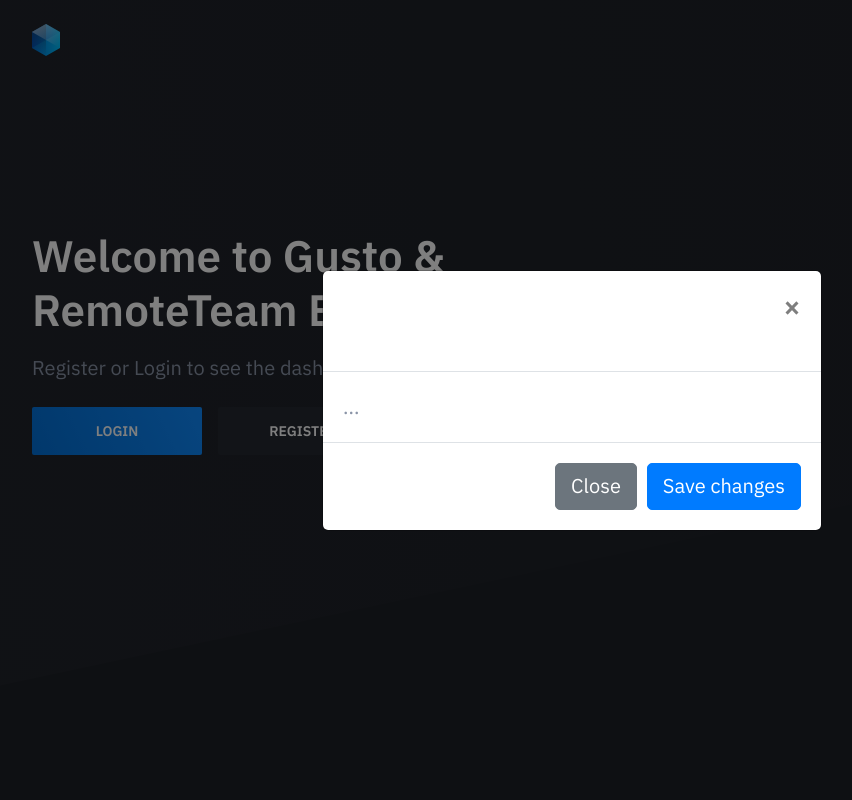
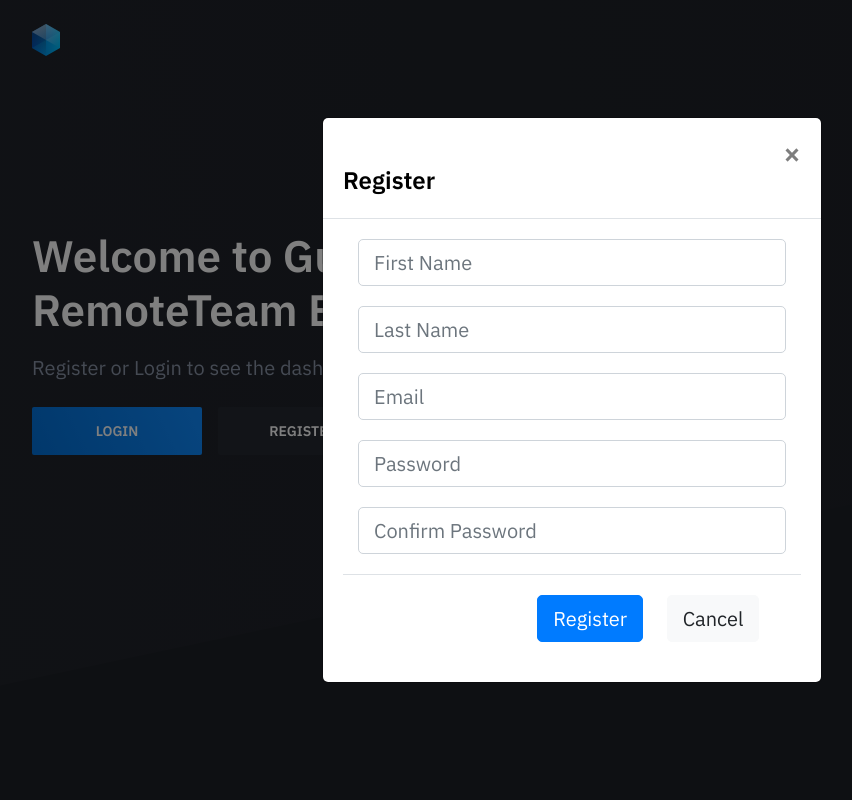
Before and after one commit to BeyazGolge/login-logout-jwt, a Node server app: page / in a window 1280 px wide, after a click on "REGISTER". Shown: the whole page, without its empty margins (68-920 px from the left). Run offline with Node 20, Linux system fonts and the light colour scheme; style sheets or scripts are compiled from the project's sources; some libraries are stand-ins or nearby versions.

Commit message:
added modals

```diff
--- a/views/index.ejs
+++ b/views/index.ejs
@@ -98,8 +98,13 @@
         <%- include("./partials/_features.ejs") %> <%-
         include("./partials/_getInTouch.ejs") %>
       </main>
-      <%- include("./partials/_modal.ejs") %> <%-
-      include("./partials/_footer.ejs")%>
+
+      <!--MODALS-->
+      <%- include("./partials/_registerModal.ejs") %> <%-
+      include("./partials/_loginModal.ejs") %>
+
+      <!--MODALS-END-->
+      <%-include("./partials/_footer.ejs")%>
     </div>
 
     <script src="/dist/js/main.min.js"></script>
--- /dev/null
+++ b/views/partials/_loginModal.ejs
@@ -0,0 +1,76 @@
+<div
+  class="modal fade"
+  id="loginModal"
+  tabindex="-1"
+  role="dialog"
+  aria-labelledby="exampleModalCenterTitle"
+  aria-hidden="true"
+>
+  <div class="modal-dialog modal-dialog-centered" role="document">
+    <div class="modal-content">
+      <div class="modal-header">
+        <h5 style="color: black" class="modal-title" id="registerModalTitle">
+          Login
+        </h5>
+        <button
+          type="button"
+          class="close"
+          data-dismiss="modal"
+          aria-label="Close"
+        >
+          <span aria-hidden="true">&times;</span>
+        </button>
+      </div>
+      <div class="modal-body">
+        <!--FORM-->
+        <form method="POST" action="/api/login" class="form-horizontal">
+          <div class="form-group">
+            <div class="col-sm-12">
+              <input
+                type="email"
+                name="email"
+                class="form-control"
+                placeholder="Email"
+              />
+            </div>
+          </div>
+
+          <div class="form-group">
+            <div class="col-sm-12">
+              <input
+                type="password"
+                name="password"
+                class="form-control"
+                placeholder="Password"
+              />
+            </div>
+          </div>
+
+          <div class="modal-footer">
+            <div class="row">
+              <div class="col-sm-6 d-flex">
+                <button
+                  type="submit"
+                  class="btn btn-primary btn-radius btn-brd grd1"
+                >
+                  Login
+                </button>
+              </div>
+              <div class="col-sm-6">
+                <button
+                  type="submit"
+                  class="btn btn-light btn-radius btn-brd grd1"
+                  data-dismiss="modal"
+                  aria-hidden="true"
+                >
+                  Cancel
+                </button>
+              </div>
+            </div>
+          </div>
+        </form>
+        <!--FORM-END-->
+      </div>
+    </div>
+  </div>
+</div>
--- a/views/partials/_modal.ejs
+++ /dev/null
@@ -1,63 +0,0 @@
-<div
-  class="modal fade"
-  id="loginModal"
-  tabindex="-1"
-  role="dialog"
-  aria-labelledby="exampleModalCenterTitle"
-  aria-hidden="true"
->
-  <div class="modal-dialog modal-dialog-centered" role="document">
-    <div class="modal-content">
-      <div class="modal-header">
-        <h5 class="modal-title" id="loginModal">Modal title</h5>
-        <button
-          type="button"
-          class="close"
-          data-dismiss="modal"
-          aria-label="Close"
-        >
-          <span aria-hidden="true">&times;</span>
-        </button>
-      </div>
-      <div class="modal-body"><p>asdasdasdfasfasfasf</p></div>
-      <div class="modal-footer">
-        <button type="button" class="btn btn-secondary" data-dismiss="modal">
-          Close
-        </button>
-        <button type="button" class="btn btn-primary">Save changes</button>
-      </div>
-    </div>
-  </div>
-</div>
-
-<div
-  class="modal fade"
-  id="registerModal"
-  tabindex="-1"
-  role="dialog"
-  aria-labelledby="exampleModalCenterTitle"
-  aria-hidden="true"
->
-  <div class="modal-dialog modal-dialog-centered" role="document">
-    <div class="modal-content">
-      <div class="modal-header">
-        <h5 class="modal-title" id="exampleModalLongTitle">Modal title</h5>
-        <button
-          type="button"
-          class="close"
-          data-dismiss="modal"
-          aria-label="Close"
-        >
-          <span aria-hidden="true">&times;</span>
-        </button>
-      </div>
-      <div class="modal-body">...</div>
-      <div class="modal-footer">
-        <button type="button" class="btn btn-secondary" data-dismiss="modal">
-          Close
-        </button>
-        <button type="button" class="btn btn-primary">Save changes</button>
-      </div>
-    </div>
-  </div>
-</div>
--- /dev/null
+++ b/views/partials/_registerModal.ejs
@@ -0,0 +1,109 @@
+<div
+  class="modal fade"
+  id="registerModal"
+  tabindex="-1"
+  role="dialog"
+  aria-labelledby="exampleModalCenterTitle"
+  aria-hidden="true"
+>
+  <div class="modal-dialog modal-dialog-centered" role="document">
+    <div class="modal-content">
+      <div class="modal-header">
+        <h5 style="color: black" class="modal-title" id="registerModalTitle">
+          Register
+        </h5>
+        <button
+          type="button"
+          class="close"
+          data-dismiss="modal"
+          aria-label="Close"
+        >
+          <span aria-hidden="true">&times;</span>
+        </button>
+      </div>
+      <div class="modal-body">
+        <!--FORM-->
+        <form method="POST" action="/api/register" class="form-horizontal">
+          <div class="form-group">
+            <div class="col-sm-12">
+              <input
+                type="text"
+                name="name"
+                class="form-control"
+                placeholder="First Name"
+              />
+            </div>
+          </div>
+
+          <div class="form-group">
+            <div class="col-sm-12">
+              <input
+                type="text"
+                name="lastname"
+                class="form-control"
+                placeholder="Last Name"
+              />
+            </div>
+          </div>
+
+          <div class="form-group">
+            <div class="col-sm-12">
+              <input
+                type="email"
+                name="email"
+                class="form-control"
+                placeholder="Email"
+              />
+            </div>
+          </div>
+
+          <div class="form-group">
+            <div class="col-sm-12">
+              <input
+                type="password"
+                name="password"
+                class="form-control"
+                placeholder="Password"
+              />
+            </div>
+          </div>
+
+          <div class="form-group">
+            <div class="col-sm-12">
+              <input
+                type="password"
+                name="password2"
+                class="form-control"
+                placeholder="Confirm Password"
+              />
+            </div>
+          </div>
+
+          <div class="modal-footer">
+            <div class="row">
+              <div class="col-sm-6 d-flex">
+                <button
+                  type="submit"
+                  class="btn btn-primary btn-radius btn-brd grd1"
+                >
+                  Register
+                </button>
+              </div>
+              <div class="col-sm-6">
+                <button
+                  type="submit"
+                  class="btn btn-light btn-radius btn-brd grd1"
+                  data-dismiss="modal"
+                  aria-hidden="true"
+                >
+                  Cancel
+                </button>
+              </div>
+            </div>
+          </div>
+        </form>
+        <!--FORM-END-->
+      </div>
+    </div>
+  </div>
+</div>
```
Also changed, not shown: controllers/apiController.js (+3 -4 lines).
